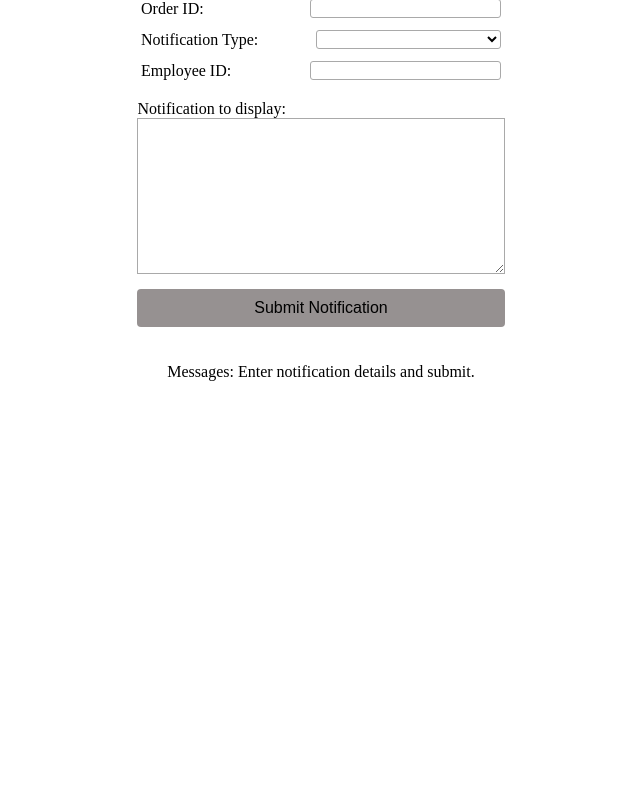
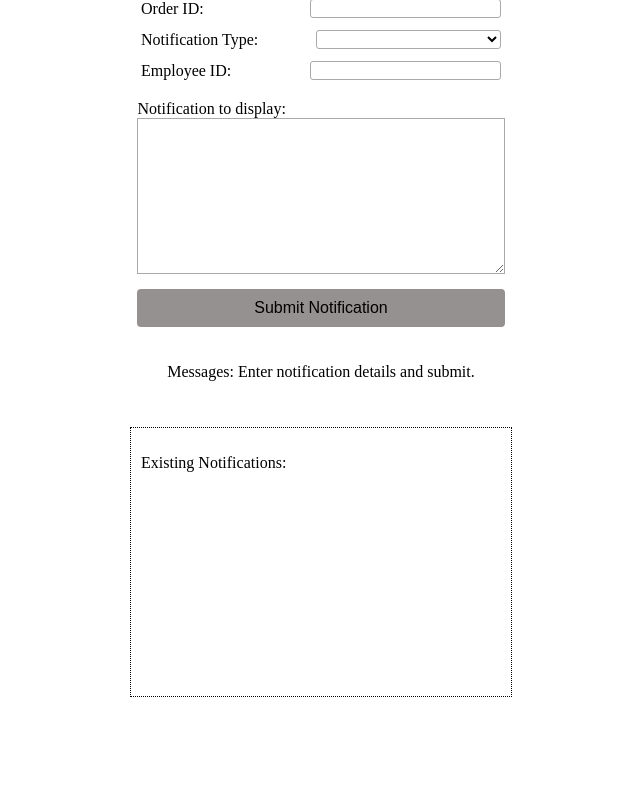
Before and after one commit to chris-lunsford/XMES_FastAPI, a FastAPI app: page /notification in a window 1280 px wide. Shown: the part 41-830 px from the top of the page, without its empty margins (319-959 px from the left). Run offline with FastAPI, Linux system fonts and the light colour scheme; lists and menus that the app fills with data are empty.

Commit message:
display existing notifications mostly working

```diff
--- a/templates/css/submitnotification.css
+++ b/templates/css/submitnotification.css
@@ -120,3 +120,47 @@ html, body {
     display: flex;
     justify-content: center;
 }
+
+.notification-container {
+    display: flex;
+    flex-wrap: wrap;
+    justify-content: center;
+    gap: 30px;
+    /* border: 2px dotted orange; */
+    padding: 10px;
+    min-height: 300px;
+}
+
+.notification-display {
+    display: flex;
+    flex-direction: column;
+    border: 1px dotted black;
+    padding: 10px;
+    margin-bottom: 30px;
+    width: 45ch;
+    row-gap: 10px;
+}
+
+#notification-list ul {
+    display: flex;
+    flex-direction: column;
+    row-gap: 15px;
+    padding: 10px; /** Provides padding around the list **/
+
+    border-radius: 8px; /** Rounded corners**/
+}
+
+#notification-list li {
+    display: flex;
+    flex-direction: column;
+    row-gap: 0px; /** Space between rows**/
+    padding: 5px; /** Padding inside each list item**/
+    /* border-bottom: 1px solid red;*/ /* Divider between items* */
+    margin-bottom: 5px; /**Margin at the bottom of each item**/
+    background: #f4f4f4; /** Light grey background**/
+}
+
+#notification-list li p:last-child {
+    margin-top: 10px;
+    /* border-bottom:1px solid red; *Removes border from the last item* */
+}
--- a/templates/global.js
+++ b/templates/global.js
@@ -504,10 +504,10 @@ function fetchJobNotifications(JobID) {
                     const dateOnly = notification[0].split('T')[0]; // Split the timestamp and take only the date part
                     const reformattedDate = formatDate(dateOnly); // Call function to reformat the date
                     li.innerHTML = `
-                        Type: ${notification[2]}<br>
-                        Date: ${reformattedDate}<br>
-                        ID: ${notification[1]}<br><br>
-                        ${notification[3]}
+                        <p>Type: ${notification[2]}</p>
+                        <p>Date: ${reformattedDate}</p>
+                        <p>ID: ${notification[1]}</p>
+                        <p>-${notification[3]}</p>
                     `;
                     ul.appendChild(li); // Append each <li> to the single <ul>
                 });
--- a/templates/submitnotification.html
+++ b/templates/submitnotification.html
@@ -39,5 +39,14 @@
             <p id="status-message">Enter notification details and submit.</p>
         </div>
     </section>
+    <section class="notification-container">
+        <div class="notification-display">
+            <p>Existing Notifications:</p>
+            <div id="notification-list">
+                 <!-- <ul>Dynamically created by JS</ul>-->
+            </div>
+        </div>
+    </section>
+    <script src="templates/global.js"></script>
 </body>
 </html>
```
Also changed, not shown: templates/css/production.css (+5 -3 lines), templates/notificationDashboardEventHandlers.js (+10 -18 lines).
